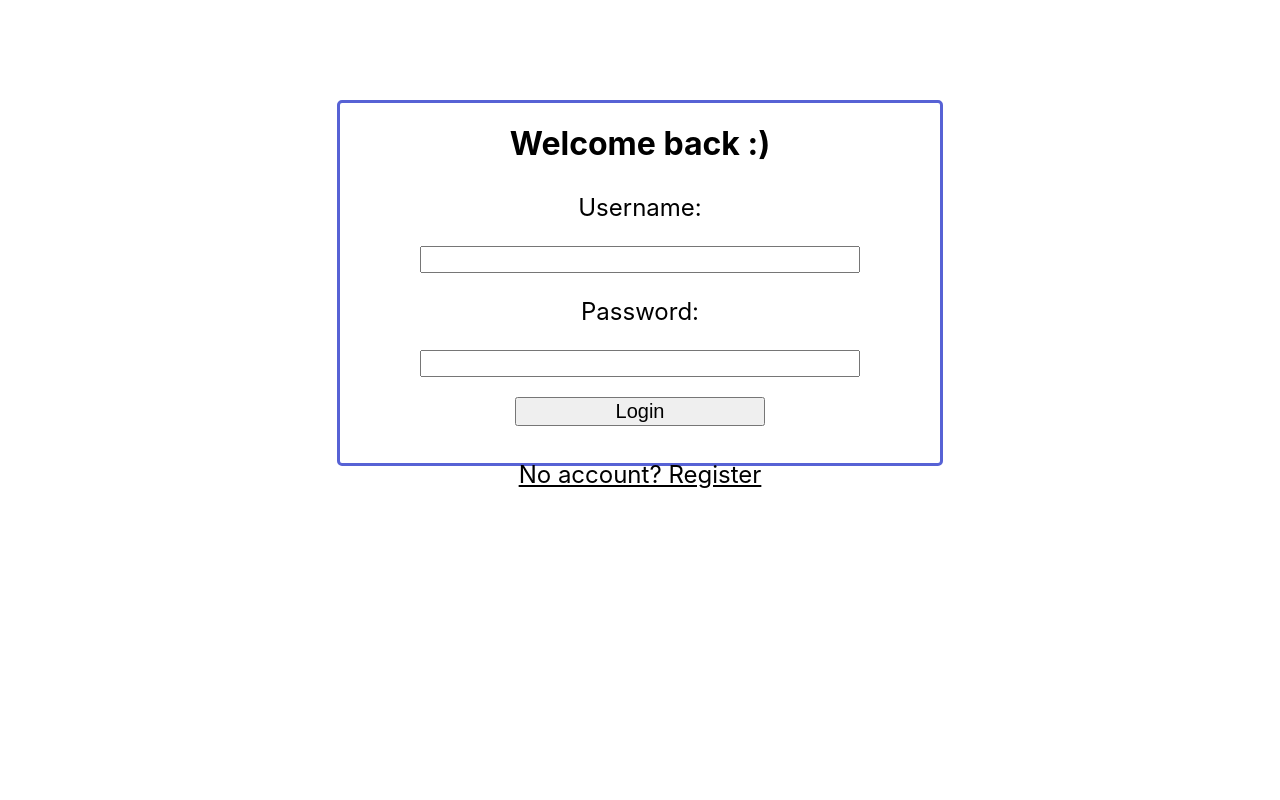
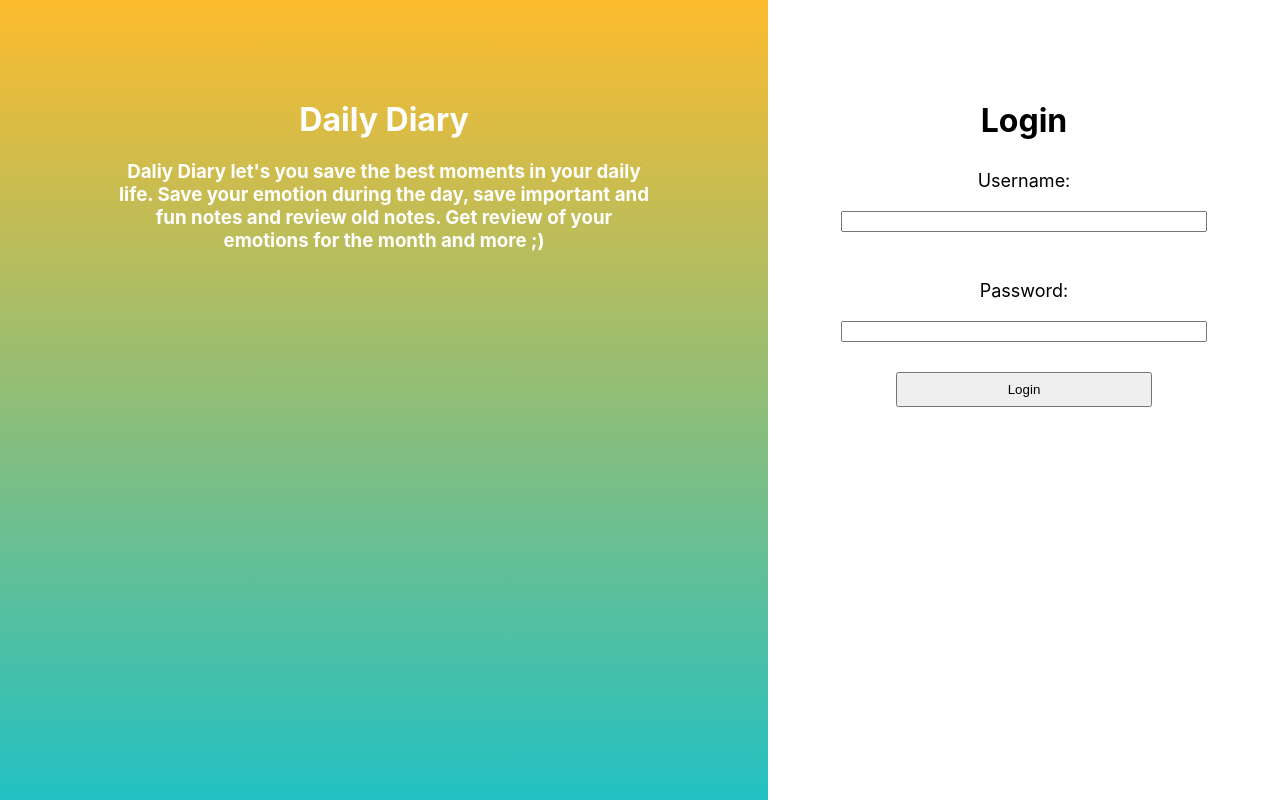
Before and after one commit to idrizovdjem/DailyDiary, a React (Create React App) app in the folder diary-front-end/: page / in a window 1280 px wide. Built offline with nearby package versions, Linux system fonts and the light colour scheme; the HTML template or start-up script is replaced by a standard one.

Commit message:
Added new design to the login page

```diff
--- a/diary-front-end/src/Components/Login/Login.css
+++ b/diary-front-end/src/Components/Login/Login.css
@@ -1,36 +1,35 @@
-.login_page {
-    width: 600px;
-    height: 360px;
-    margin: 100px auto;
-    border: 3px solid #5762D5;
-    border-radius: 5px;
+.side {
+    width: 60%;
+    height: 100vh;
+    float: left;
+    background: rgb(34,193,195);
+    background: linear-gradient(0deg, rgba(34,193,195,1) 0%, rgba(253,187,45,1) 100%);
 }
 
-.login_form p {
-    font-size: 24px;
+.login_form {
+    margin-top: 80px;
+    width: 40%;
+    float: left;
+}
+
+.description {
+    color: white;
+    margin: 100px auto;
+    width: 70%;
+    text-align: center;
 }
 
 .login_input {
-    width: 80%;
+    margin-top: 30px;
     font-size: 18px;
 }
 
-.login_form {
-    margin: 30px;
+.login_input input {
+    width: 70%;
+    margin-bottom: 30px;
 }
 
 .login_button {
-    font-size: 20px;
-    margin-top: 20px;
-    margin-bottom: 10px;
-    width: 250px;
+    width: 50%;
+    height: 35px;
 }
-
-.register_link {
-    text-decoration: underline;
-}
-
-.register_link:hover {
-    color: #5762D5;
-    cursor:pointer;
-}
--- a/diary-front-end/src/Components/Login/Login.js
+++ b/diary-front-end/src/Components/Login/Login.js
@@ -15,18 +15,26 @@ class Login extends React.Component {
     render() {
         return(
             <div className='login_page'>
-                <h1>Welcome back :)</h1>
-
+                <div className="side">
+                    <div className="description">
+                        <h1>Daily Diary</h1>
+                        <h3>
+                            Daliy Diary let's you save the best moments in your daily life.
+                            Save your emotion during the day, save important and fun notes and
+                            review old notes. Get review of your emotions for the month and more ;)
+                        </h3>
+                    </div>
+                </div>
                 <div className="login_form">
-                    <p>Username:</p>
-                    <input type="text" name="username" id="login-username" autoComplete="disable"
-                    className="login_input" />
-
-                    <p>Password:</p>
-                    <input type="password" name="password" id="login-password" className="login_input"/>
-                    <br />
-                    <button className="login_button">Login</button>
-                    <p className="register_link" onClick={this.changePageToRegister}>No account? Register</p>
+                    <h1>Login</h1>
+                    <div className="login_input">
+                        <p>Username:</p>
+                        <input type="text" name="username" id="loginUsername" autoComplete="off"/>
+                        <p>Password:</p>
+                        <input type="password" name="password" id="loginPassword" />
+                        <br />
+                        <button className="login_button">Login</button>
+                    </div>
                 </div>
             </div>
         );
--- /dev/null
+++ b/diary-front-end/src/Components/Register/Register.css
@@ -0,0 +1,7 @@
+.register_page {
+    width: 600px;
+    height: 360px;
+    margin: 100px auto;
+    border: 3px solid #5762D5;
+    border-radius: 5px;
+}
--- /dev/null
+++ b/diary-front-end/src/Components/Register/Register.js
@@ -0,0 +1,19 @@
+import React from 'react';
+import './Register.css';
+
+class Register extends React.Component {
+
+    render() {
+        return(
+            <div className="register_page">
+                <h1>Join us :)</h1>
+                <div className="register_form">
+                    <p>Username:</p>
+                    <input type="text" name="username" id="registerUsername" autoComplete="disable"/>
+                </div>
+            </div>
+        );
+    }
+}
+
+export default Register;
```
